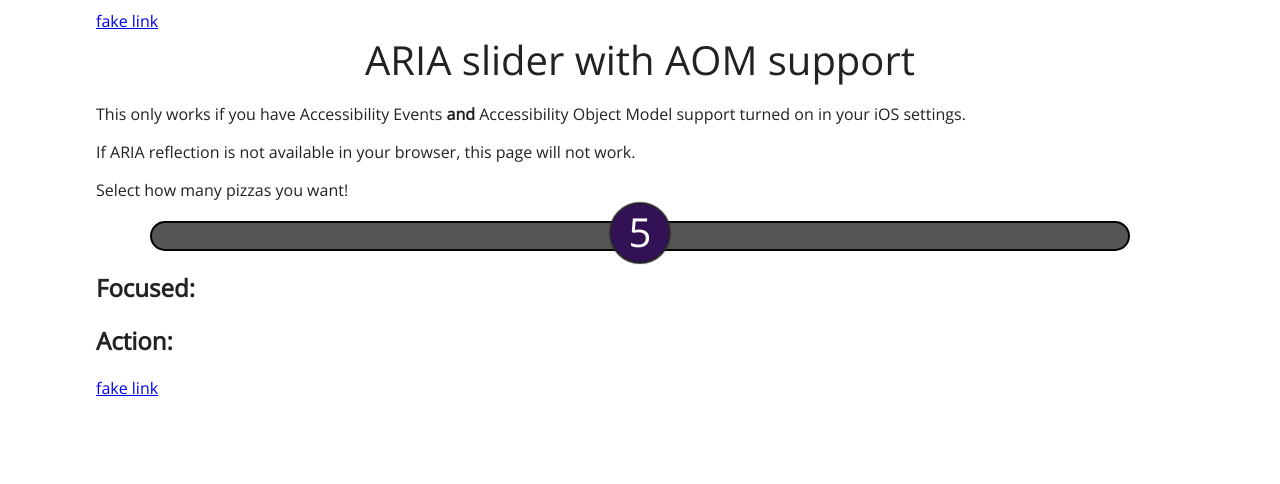
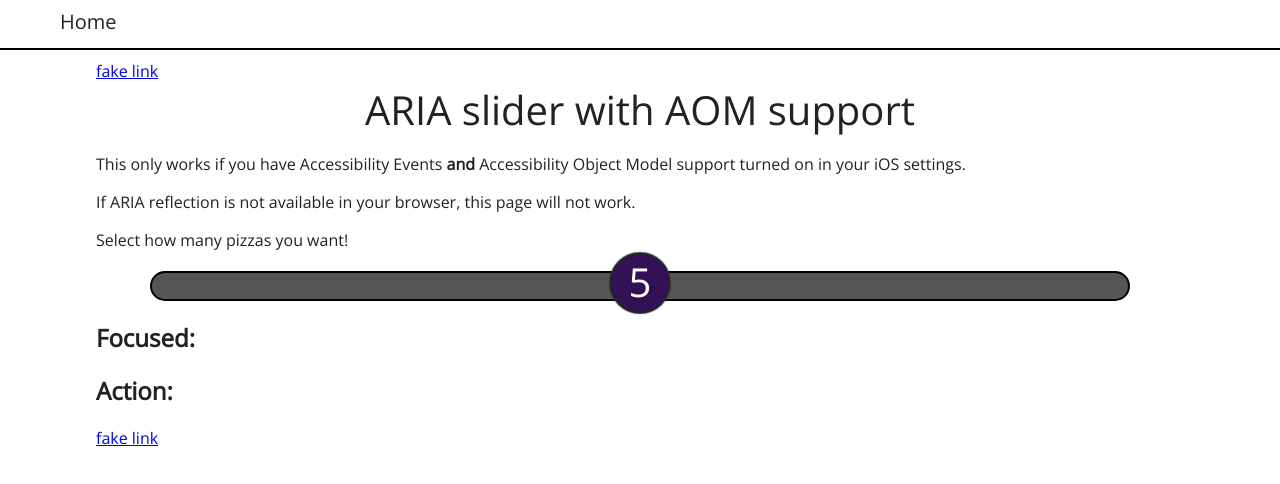
Before and after one commit to mra11yx/main, a plain HTML site: page aom-ios/slider/index.html in a window 1280 px wide. Drawn offline with nearby package versions, Linux system fonts and the light colour scheme.

Commit message:
add nav to example
might change this since now I have to update the same nav on all subpages!

```diff
--- a/aom-ios/slider/index.html
+++ b/aom-ios/slider/index.html
@@ -13,6 +13,12 @@
 </head>
 
 <body>
+    <a href="#" id="skip-main" class="skip-link">Skip to main content</a>
+    <nav>
+        <ul>
+            <li><a href="http://www.mra11yx.com">Home</a></li>
+        </ul>
+    </nav>
     <div class="main" role="main">
         <div><a href="#">fake link</a></div>
         <h1 class="center">ARIA slider with AOM support</h1>
```
